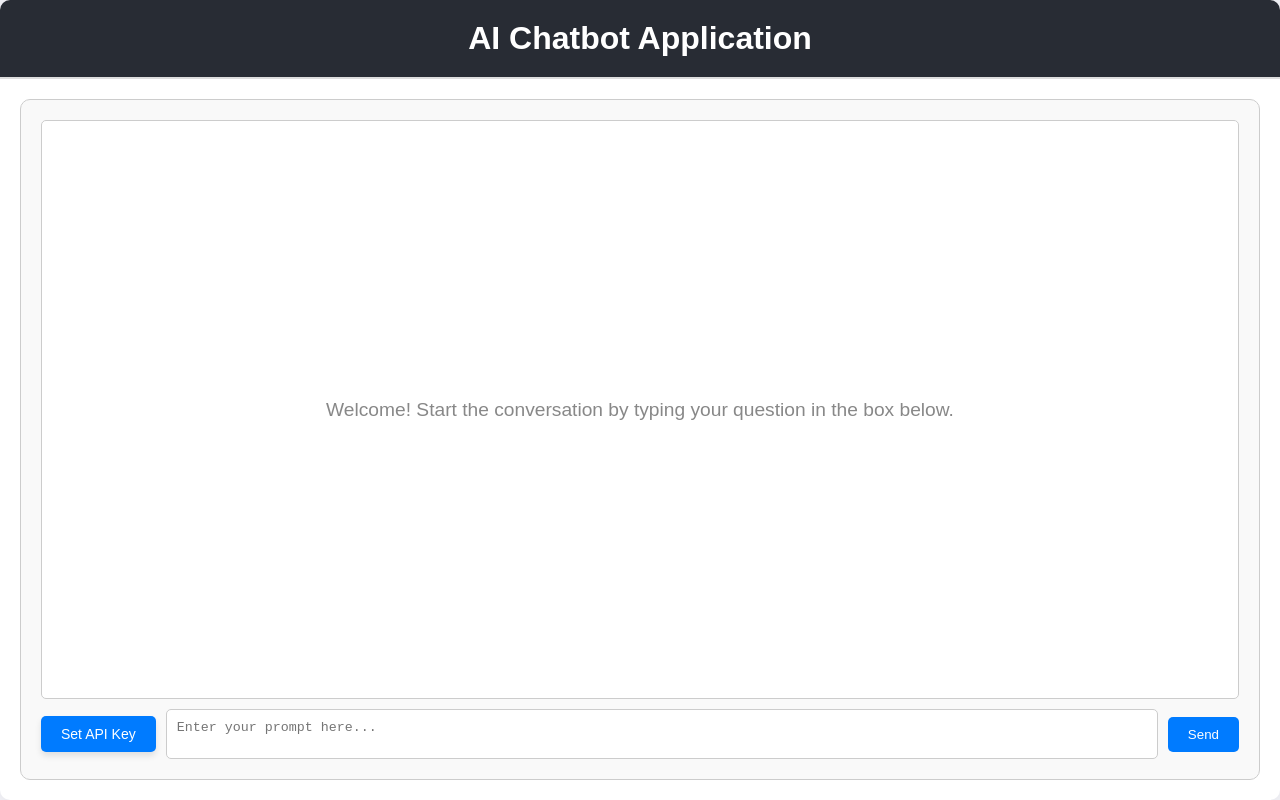
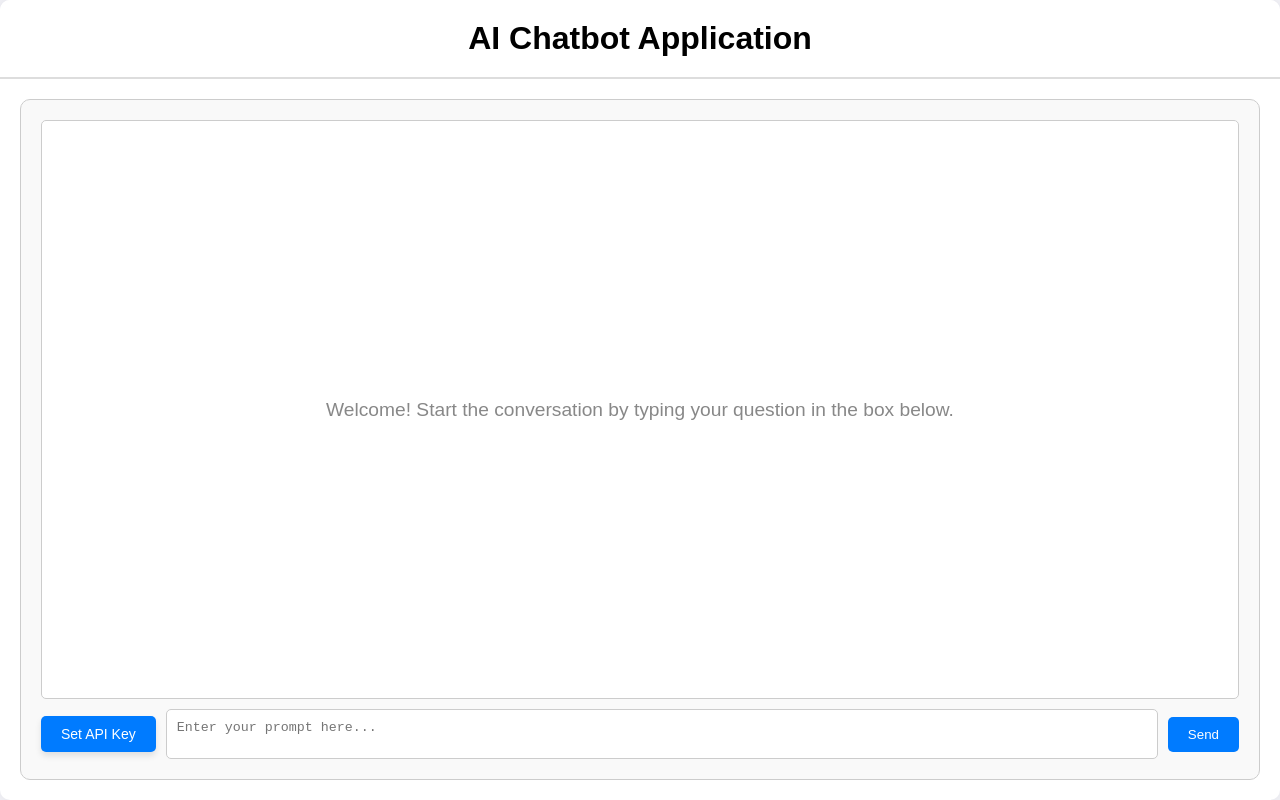
Before and after one commit to Jaidarshan/CHATBOT_APPLICATION, a React (Create React App) app: page / in a window 1280 px wide. Built offline with nearby package versions, Linux system fonts and the light colour scheme.

Commit message:
modified App.css

```diff
--- a/src/App.css
+++ b/src/App.css
@@ -26,8 +26,8 @@ body, html {
 }
 
 .App-header {
-  background-color: #282c34;
-  color: white;
+  background-color: white;
+  color: black;
   padding: 20px;
   text-align: center;
   flex-shrink: 0;
```
